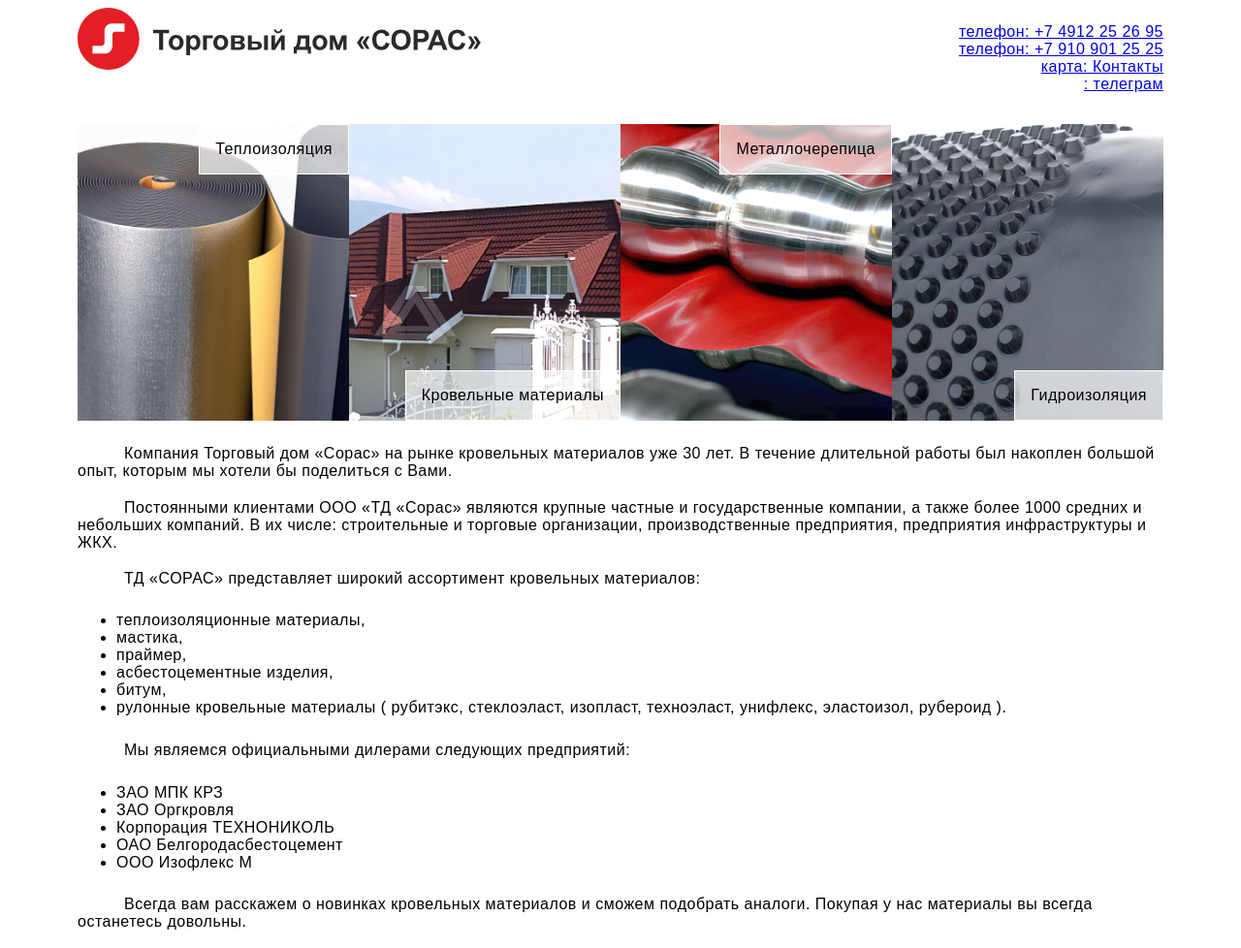
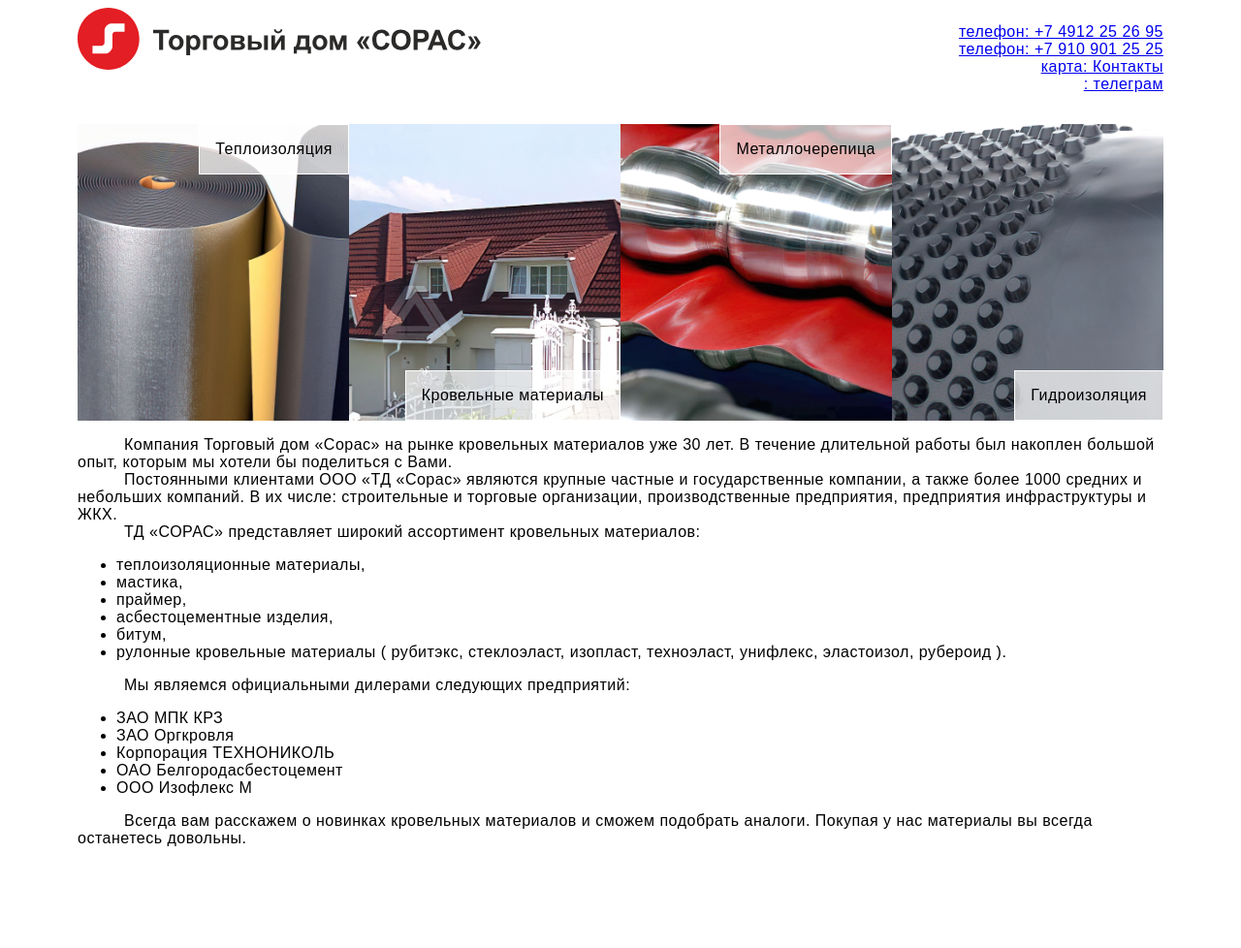
Before and after one commit to tdsoras/vizitka, a Jekyll site: the page built from index.md, in a window 1280 px wide. Shown: the whole page at 97% size. Built offline with Jekyll 4.4.1, drawn with Linux system fonts in a browser that asks for light colours; after the commit the page ends 900 px from its top, so only the background shows below that.

Commit message:
changed margin on paragraph

```diff
--- a/_sass/20_app.scss
+++ b/_sass/20_app.scss
@@ -5,7 +5,8 @@ body{
 }
 [wrapper] p {
   text-indent: 3rem;
-  margin: 0.6rem 0;
+  // margin: 0.6rem 0;
+  margin: 0;
 }
 [wrapper]{
   max-width: 70rem;
```
